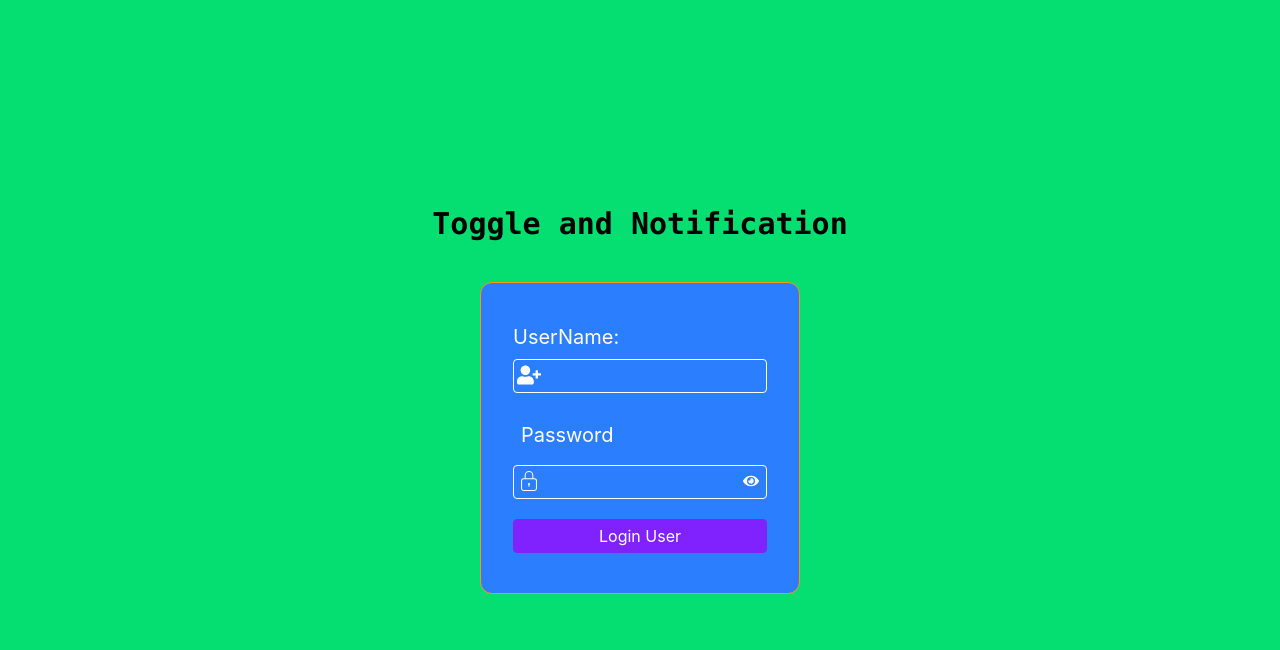
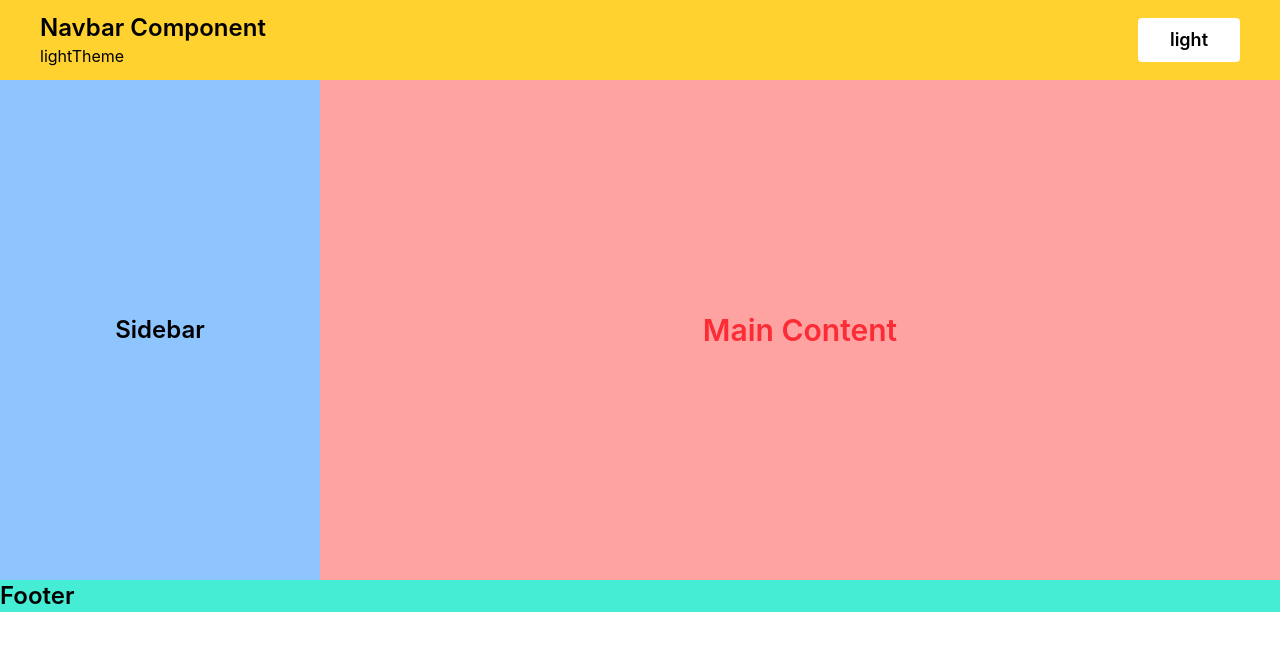
Before and after one commit to poovarasan4321/ReactLearninig, a React (Vite) app: page / in a window 1280 px wide. Shown: the top 650 px of the page. Built offline with nearby package versions, Linux system fonts and the light colour scheme.

Commit message:
"Context Api 2 way access in realtime"

```diff
--- a/src/App.jsx
+++ b/src/App.jsx
@@ -41,7 +41,9 @@ import CheckBoxInput from "./Formhandling/CheckBoxInput";
 import StudentForm from "./Formhandling/StudentForm";
 import FormUncontrolled from "./Formhandling/UnControlledForm/FormUncontrolled";
 import ToggleAndNotifiy from "./ReactIconsAndNotification/ToggleAndNotifiy";
-
+import ContextApi from "./ContextAPI/ContextApi"
+import ThemeProvider from "./ContextAPI/ThemeProvider";
+import Home from "./ContextAPI/Pages/Home";
 
 const App = () => {
     return (
@@ -89,7 +91,11 @@ const App = () => {
             {/* <CheckBoxInput/> */}
             {/* <StudentForm/> */}
             {/* <FormUncontrolled/> */}
-                <ToggleAndNotifiy/>
+            {/* <ToggleAndNotifiy/> */}
+            {/* <ContextApi/> */}
+            <ThemeProvider>
+                <Home/>
+            </ThemeProvider>
         </>
 
 
--- /dev/null
+++ b/src/ContextAPI/ContextApi.jsx
@@ -0,0 +1,36 @@
+import React from 'react'
+import { createContext } from "react"
+import User1 from './User1';
+import User2 from './User2';
+
+
+//& Step-1 Create Context outside of function
+
+export let UserContext = createContext(null);
+// console.log("Context", UserContext);  //* object {consumer , provider}
+
+
+const ContextApi = () => {
+
+
+
+    //! Data  for  provide
+    let userData = {
+        name: "John",
+        role: "admin",
+        access: ["read", "write", "permission"],
+        noOfSystem: 2
+    }
+
+
+
+    //& Step -2 Provide the context by using UserContext
+
+    return (
+        <UserContext.Provider value={userData}>
+            <User1 /> <User2 />
+        </UserContext.Provider>
+    )
+}
+
+export default ContextApi
--- /dev/null
+++ b/src/ContextAPI/Pages/Footer.jsx
@@ -0,0 +1,16 @@
+import React, { useContext } from 'react'
+import { ThemeContext } from '../ThemeProvider'
+
+const Footer = () => {
+
+    let { theme } = useContext(ThemeContext);
+
+
+    return (
+        <div className={`w-full h-[calc(100vh - 580px)] ${theme ? "bg-black text-white  border border-white" : " bg-teal-300"}`}>
+            <h1 className='text-2xl font-semibold'>Footer</h1>
+        </div>
+    )
+}
+
+export default Footer
--- /dev/null
+++ b/src/ContextAPI/Pages/Home.jsx
@@ -0,0 +1,16 @@
+import React from 'react'
+import NavBar from './NavBar'
+import MainContent from './MainContent'
+import Footer from './Footer'
+
+const Home = () => {
+    return (
+        <div>
+            <NavBar />
+            <MainContent />
+            <Footer />
+        </div>
+    )
+}
+
+export default Home
--- /dev/null
+++ b/src/ContextAPI/Pages/MainContent.jsx
@@ -0,0 +1,20 @@
+import React, { useContext } from 'react'
+import { ThemeContext } from '../ThemeProvider'
+
+const MainContent = () => {
+
+    let { theme } = useContext(ThemeContext)
+
+    return (
+        <div className='w-full h-125 flex justify-center items-center '>
+            <aside className={`w-1/4 h-full ${theme ? "bg-black text-white border-2 border-b-white flex justify-center items-center" : "bg-blue-300 "}flex justify-center items-center`}>
+                <h1 className='text-2xl font-semibold'>Sidebar</h1>
+            </aside>
+            <section className={`w-3/4  h-full flex justify-center items-center ${theme ? "bg-black text-white" : " bg-red-300"}`}>
+                <h1 className={` ${theme ? "text-white" : "text-red-500"} text-3xl font-semibold`}>Main Content</h1>
+            </section>
+        </div>
+    )
+}
+
+export default MainContent
--- /dev/null
+++ b/src/ContextAPI/Pages/NavBar.jsx
@@ -0,0 +1,29 @@
+import React, { useContext } from 'react'
+import { ThemeContext } from '../ThemeProvider';
+
+const NavBar = () => {
+
+    //! Step-3 consume or use the context
+    let data = useContext(ThemeContext);
+    console.log(data);
+
+    let { theme, toggleTheme } = data;
+
+
+
+    return (
+        <div className={`w-full h-20  ${theme ? "bg-black text-white border-2 border-b-white" : "bg-amber-300 "}
+         flex justify-between items-center px-10 shadow-xl`}>
+            <aside>
+                <h1 className='text-2xl font-semibold '>Navbar Component</h1>
+                <h2>{theme ? ("dark") : ("light")}Theme</h2>
+            </aside>
+            <nav>
+                <button onClick={toggleTheme} className={`bg-white ${theme ? "text-red-300":"text-black"} px-8 py-2 rounded text-lg font-semibold cursor-pointer `}>
+                    {theme ? ("dark") : ("light")}</button>
+            </nav>
+        </div>
+    )
+}
+
+export default NavBar
--- /dev/null
+++ b/src/ContextAPI/ThemeProvider.jsx
@@ -0,0 +1,37 @@
+import React, { createContext, useState } from 'react'
+
+
+//! Step-1 create context for theme
+
+ export let ThemeContext = createContext(null);
+
+
+//! Step-2 provide the context
+
+
+// It should be children don't use suggestion
+
+const ThemeProvider = ({ children }) => {
+
+
+    //! Theme logic
+
+    let [theme, setTheme] = useState(false)
+
+    //! toggleTheme function
+    let toggleTheme = () => {
+        setTheme(!theme);
+    }
+
+    return (
+
+        <ThemeContext.Provider value={{ theme, toggleTheme }}>
+
+            {children}
+
+        </ThemeContext.Provider>
+
+    )
+}
+
+export default ThemeProvider
--- /dev/null
+++ b/src/ContextAPI/User1.jsx
@@ -0,0 +1,28 @@
+import React from 'react'
+import { useContext } from 'react'
+import { UserContext } from './ContextApi';
+
+const User1 = () => {
+
+
+    //^ Step - 3 use or consume the context
+    let dataComingFromContext = useContext(UserContext);
+    console.log(dataComingFromContext);
+
+    let { name, role, access, noOfSystem } = dataComingFromContext;
+
+    return (
+        <div>
+            <h2>Name: <strong>{name}</strong></h2>
+            <h2>Role: <strong>{role}</strong></h2>
+            <h2>No Of System <button>{noOfSystem}</button></h2>
+            <ol>
+                {access.map((value, index) => {
+                    return <li key={index}>{value}</li>
+                })}
+            </ol>
+        </div>
+    )
+}
+
+export default User1
--- /dev/null
+++ b/src/ContextAPI/User2.jsx
@@ -0,0 +1,25 @@
+import React, { useContext } from 'react'
+import { UserContext } from './ContextApi'
+
+const User2 = () => {
+
+let data = useContext(UserContext);
+
+let {name,role,access,noOfSystem} = data;
+
+  return (
+    <div>
+        <hr />
+        <h2>Name: <strong>{name}</strong></h2>
+        <h2>Role: <strong>{role}</strong></h2>
+        <h2>No Of System <button>{noOfSystem}</button></h2>
+        <ol>
+            {access.map((value,index)=>{
+                return <li key ={index}>{value}</li>
+            })}
+        </ol>
+    </div>
+  )
+}
+
+export default User2
--- a/src/ReactIconsAndNotification/ToggleAndNotifiy.jsx
+++ b/src/ReactIconsAndNotification/ToggleAndNotifiy.jsx
@@ -4,6 +4,7 @@ import { CiLock } from "react-icons/ci";
 import toast from 'react-hot-toast';
 import { FaEye } from "react-icons/fa";
 import { FaRegEyeSlash } from "react-icons/fa6";
+import { FaEyeSlash } from "react-icons/fa";
 import { useState } from 'react';
 
 
@@ -12,41 +13,25 @@ const ToggleAndNotifiy = () => {
 
     const [showPassword, setShowPassword] = useState(false);
 
-    // let eye = () => {
-    // setShowPassword(!showPassword)
     let eye = () => {
-
-        let input = document.getElementById("password");
-        let icon = document.getElementById("icon")
-
-        if (input.type === "password") {
-            input.type = "text";
-            // span.value =  <FaRegEyeSlash />
-             icon.innerHTML = "🙈";
-
-        }
-        else {
-            input.type = "password";
-        }
+        setShowPassword(!showPassword)
     }
-
-    // }
 
     let handleSubmit = (e) => {
         e.preventDefault();
-        console.log("sucess");
+        console.log("success");
         toast.success("Form Submitted Successfully")
         // toast.error("SomeThing went wrong")
 
     }
 
     return (
-        <div className='w-full h-screen bg-green-400 flex flex-col justify-center items-center gap-10'>
+        <div className='w-full h-screen bg-yellow-500 flex flex-col justify-center items-center gap-10'>
 
             <h1 className='text-3xl font-semibold font-mono'>Toggle and Notification</h1>
 
             <form action="" onSubmit={handleSubmit}
-                className='  border-1 rounded-xl border-amber-500 rounder-lg bg-blue-500 w-1/4   px-8 py-10 shadow-black flex flex-col gap-5'>
+                className='  border-2 rounded-xl border-amber-500 rounder-lg bg-blue-500 w-1/4   px-8 py-10 shadow-black flex flex-col gap-5'>
 
                 <div
                     className='w-full flex flex-col gap-2 relative'>
@@ -70,14 +55,14 @@ const ToggleAndNotifiy = () => {
                         htmlFor=""
                         className='text-xl p-2 text-white text-bolder '>Password</label>
                     <input
-                        // type={showPassword ? "text" : "password"}
-                        type="text"
+                        //^ with the help of state
+                        type={showPassword ? "text" : "password"}
+                        // type="password"
                         id="password"
                         className='block outline-none py-1 pl-8 px-2 border border-white rounded text-red-950 caret-red-500 w-full' />
                     <span className='text-white text-2xl absolute top-14 left-1'><CiLock /></span>
                     <span onClick={eye}
-                    id="icon"
-                    className='absolute text-white right-2 top-15 cursor-pointer '>
+                        className='absolute text-white right-2 top-15 cursor-pointer '>
                         <FaEye />
                     </span>
 
```
